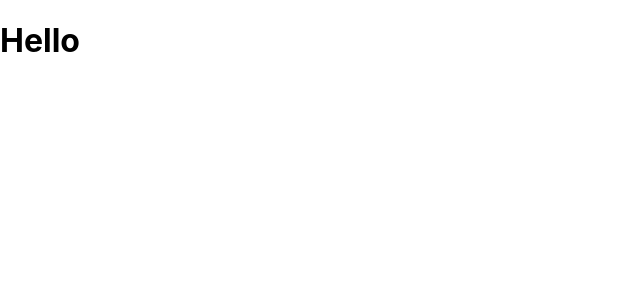
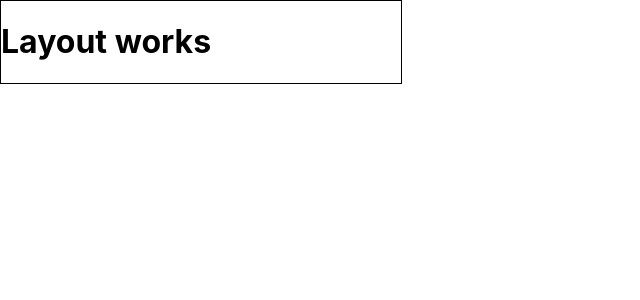
Before and after one commit to Denwa799/reactQuiz, a React app: page / in a window 1280 px wide. Shown: the top 300 px of the page, without its empty margins (0-640 px from the left). Built offline with nearby package versions, Linux system fonts and the light colour scheme.

Commit message:
Create layout

```diff
--- a/src/App.js
+++ b/src/App.js
@@ -1,10 +1,16 @@
+import React, {Component} from 'react'
+import Layout from "./hoc/Layout/Layout";
 
 function App() {
-  return (
-    <div className="App">
-      <h1>Hello</h1>
-    </div>
-  );
+    return (
+        <Layout>
+
+
+            <div style={{width: 400, border: '1px solid black'}}>
+                <h1>Layout works</h1>
+            </div>
+        </Layout>
+    );
 }
 
 export default App;
--- /dev/null
+++ b/src/hoc/Layout/Layout.css
@@ -0,0 +1,11 @@
+.Layout {
+    height: 100vh;
+    display: flex;
+    flex-direction: column;
+}
+
+.Layout main {
+    display: flex;
+    flex-direction: column;
+    flex-grow: 1;
+}
--- /dev/null
+++ b/src/hoc/Layout/Layout.js
@@ -0,0 +1,17 @@
+import React, {Component} from 'react'
+
+class Layout extends Component {
+    render() {
+        return (
+            <div>
+
+
+                <main>
+                    {this.props.children}
+                </main>
+            </div>
+        )
+    }
+}
+
+export default Layout
```
